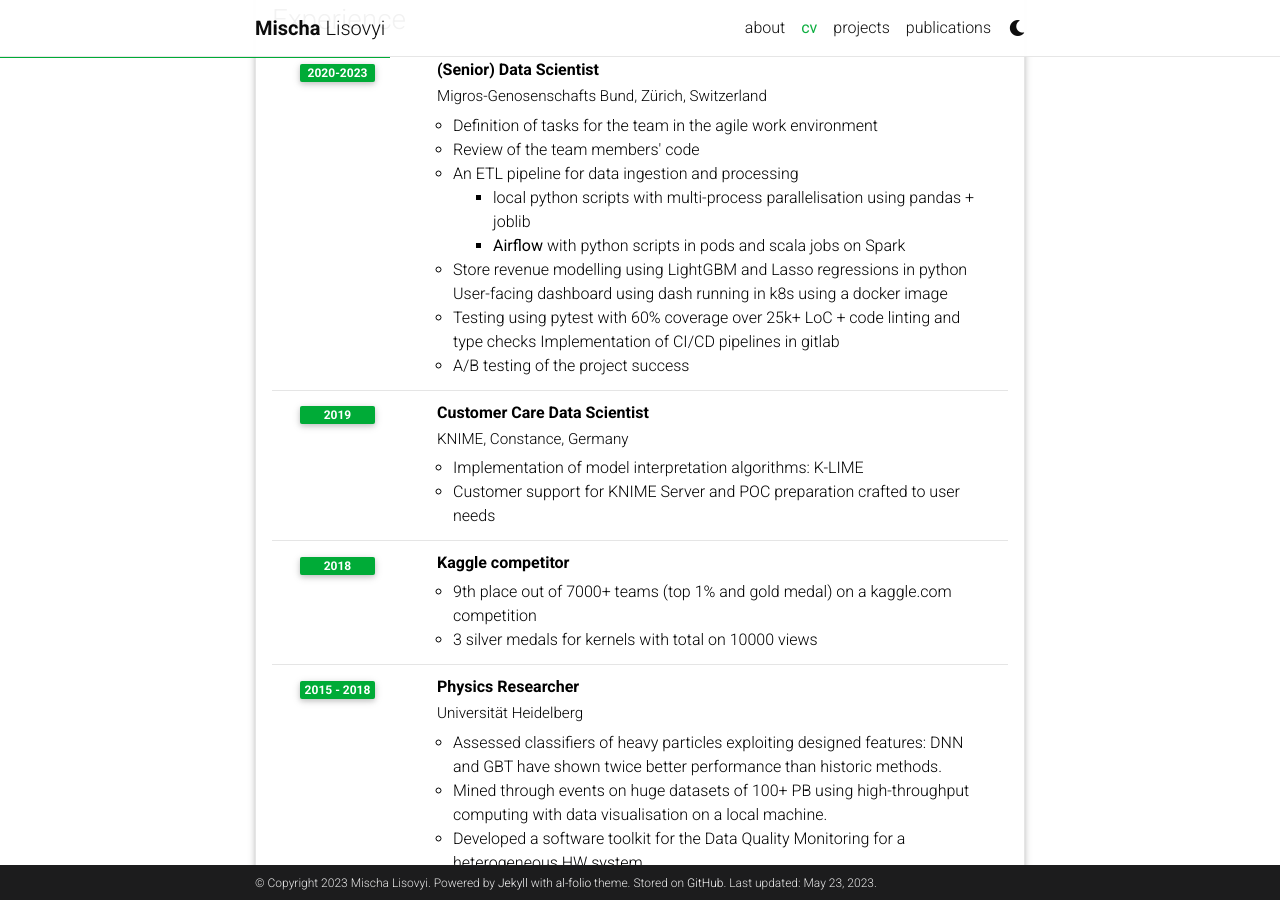
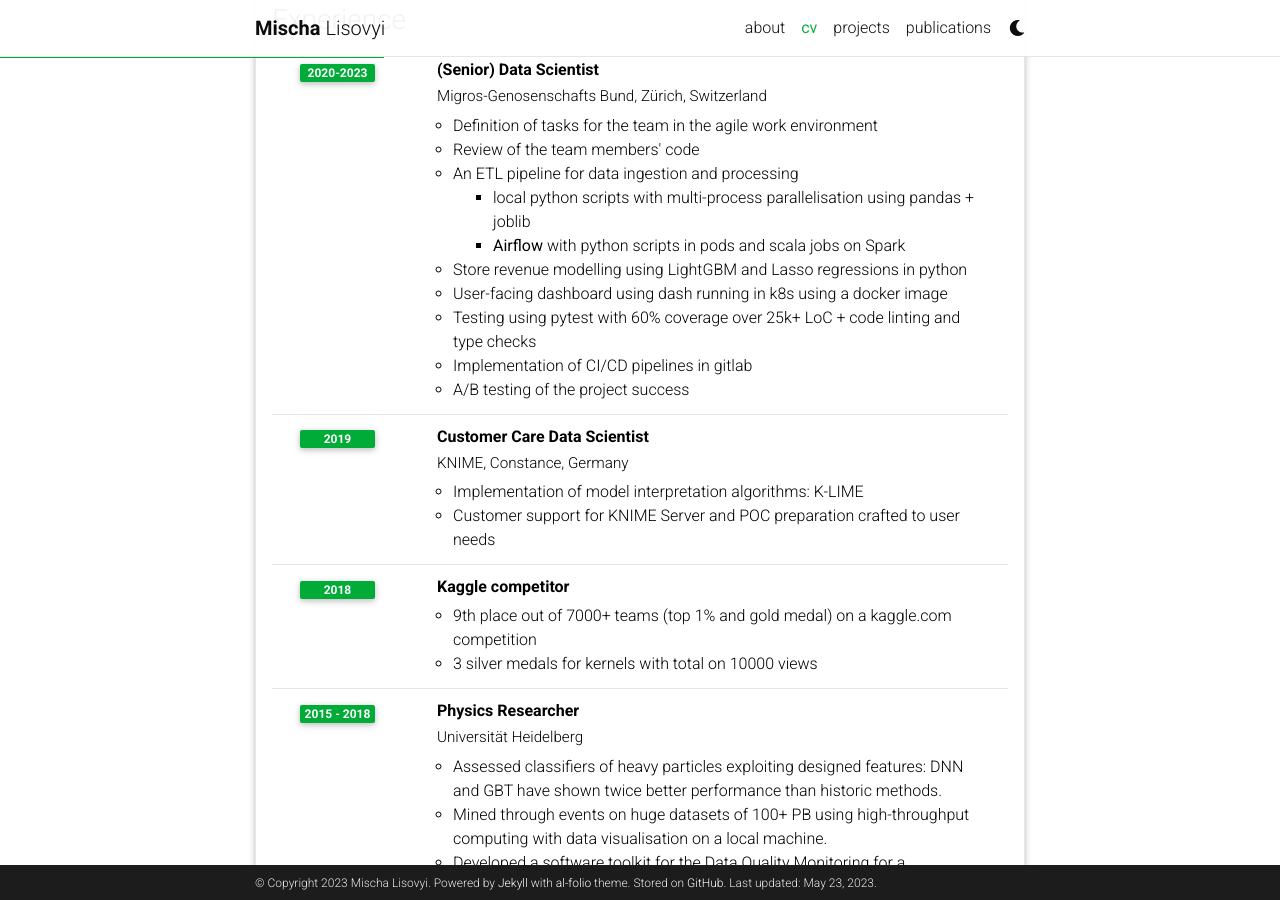
Before and after one commit to mlisovyi/mlisovyi.github.io, a Jekyll site: the page built from _pages/cv.md, in a window 1280 px wide and 900 px high, scrolled down 439 px. Built offline with Jekyll 4.4.1, drawn with Linux system fonts in a browser that asks for light colours; comment, search, counter and statistics services are not loaded; a style sheet for code colours, icons or effects is not loaded.

Commit message:
bugfixes

```diff
--- a/_data/cv.yml
+++ b/_data/cv.yml
@@ -23,8 +23,10 @@
           contents:
             - local python scripts with multi-process parallelisation using pandas + joblib
             - <b>Airflow</b> with python scripts in pods and scala jobs on Spark
-        - Store revenue modelling using LightGBM and Lasso regressions in python User-facing dashboard using dash running in k8s using a docker image
-        - Testing using pytest with 60% coverage over 25k+ LoC + code linting and type checks Implementation of CI/CD pipelines in gitlab
+        - Store revenue modelling using LightGBM and Lasso regressions in python
+        - User-facing dashboard using dash running in k8s using a docker image
+        - Testing using pytest with 60% coverage over 25k+ LoC + code linting and type checks
+        - Implementation of CI/CD pipelines in gitlab
         - A/B testing of the project success
 
     - title: Customer Care Data Scientist
```
